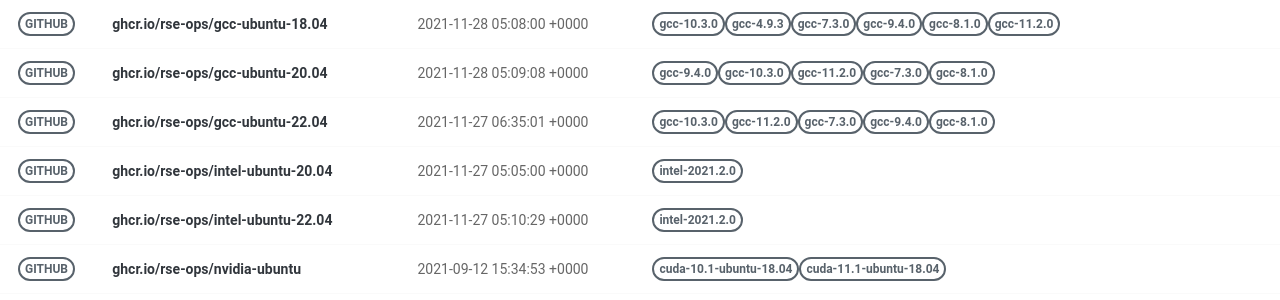
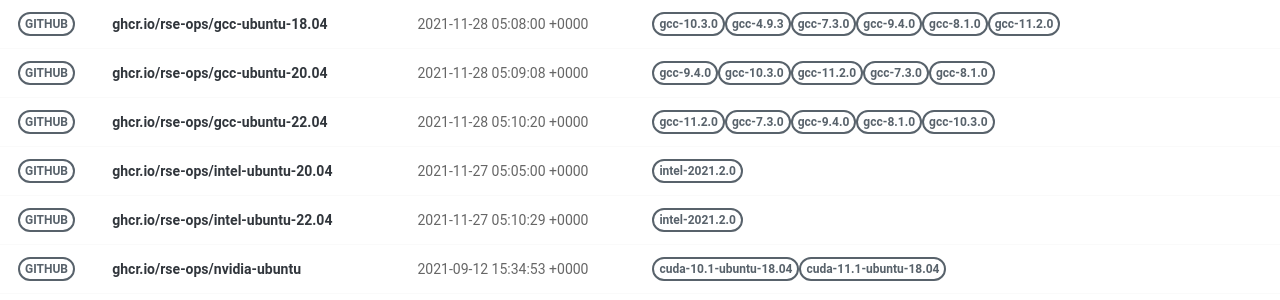
Before and after one commit to rse-ops/docker-images, a Jekyll site: the page built from pages/index.md, in a window 1280 px wide. Shown: the part 375-675 px from the top of the page. Built offline with Jekyll 4.4.1, drawn with Linux system fonts in a browser that asks for light colours; nearby versions of some CDN libraries.

Commit message:
Automated push to update library 2021-11-28

```diff
--- a/_library/ghcr.io-rse-ops-gcc-ubuntu-22.04.md
+++ b/_library/ghcr.io-rse-ops-gcc-ubuntu-22.04.md
@@ -1,14 +1,11 @@
 ---
 layout: container
 name: ghcr.io/rse-ops/gcc-ubuntu-22.04
-updated_at: 2021-11-27 06:35:01.874434
+updated_at: 2021-11-28 05:10:20.191207
 
 
 container_url: https://github.com/orgs/rse-ops/packages/container/package/gcc-ubuntu-22.04
 versions:
- - tag: gcc-10.3.0
-   dockerfile: https://github.com/rse-ops/docker-images/blob/main/ubuntu/gcc/Dockerfile
-   manifest: https://crane.ggcr.dev/manifest/ghcr.io/rse-ops/gcc-ubuntu-22.04:gcc-10.3.0
  - tag: gcc-11.2.0
    dockerfile: https://github.com/rse-ops/docker-images/blob/main/ubuntu/gcc/Dockerfile
    manifest: https://crane.ggcr.dev/manifest/ghcr.io/rse-ops/gcc-ubuntu-22.04:gcc-11.2.0
@@ -21,5 +18,8 @@ versions:
  - tag: gcc-8.1.0
    dockerfile: https://github.com/rse-ops/docker-images/blob/main/ubuntu/gcc/Dockerfile
    manifest: https://crane.ggcr.dev/manifest/ghcr.io/rse-ops/gcc-ubuntu-22.04:gcc-8.1.0
+ - tag: gcc-10.3.0
+   dockerfile: https://github.com/rse-ops/docker-images/blob/main/ubuntu/gcc/Dockerfile
+   manifest: https://crane.ggcr.dev/manifest/ghcr.io/rse-ops/gcc-ubuntu-22.04:gcc-10.3.0
 
 ---
```
